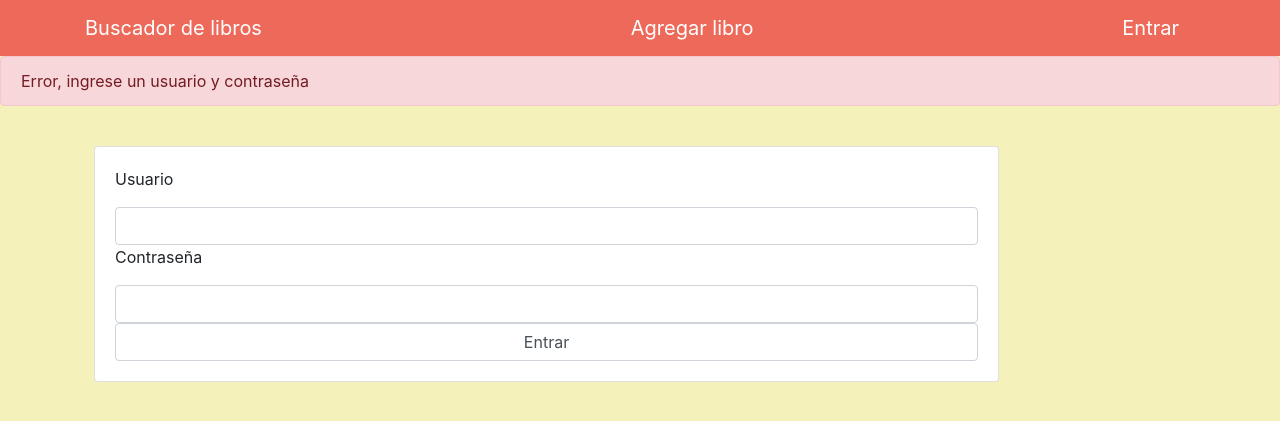
After one commit to jluisv987/Proyecto-bases-de-datos, a PHP site: page /loguear.php in a window 1280 px wide. The commit adds this page. Shown: the top 421 px of the page. Run offline with PHP 8.4, Linux system fonts and the light colour scheme; data that the repository does not hold is empty.

Commit message:
Agregadas las sesiones de usuario

```diff
--- a/includes/header.php
+++ b/includes/header.php
@@ -15,5 +15,17 @@
           <div class="container">
               <a href="index.php" class="navbar-brand">Buscador de libros</a>
               <a href="formulario_agregar_libro.php" class="navbar-brand">Agregar libro</a>
+              <?php
+                session_start();
+                if(isset($_SESSION["usuario"]))
+                {
+                    echo "<h2>".$_SESSION["usuario"]."</h2>";
+                    echo "<a href=\"logout.php\" class=\"navbar-brand\">Salir</a>";
+                }
+                else {
+                    echo "<a href=\"login.php\" class=\"navbar-brand\">Entrar</a>";
+                }
+               ?>
+
           </div>
       </nav>
--- /dev/null
+++ b/loguear.php
@@ -0,0 +1,48 @@
+<?php include('includes/database.php');?>
+<?php include('includes/header.php');?>
+<?php
+    if($_POST['usuario']=="" or $_POST['contrasena']=="")
+    echo "<div class=\"alert alert-danger\" role=\"alert\">
+    Error, ingrese un usuario y contraseña
+    </div>";
+    else {
+        $usuario=$_POST['usuario'];
+        $contrasena=$_POST['contrasena'];
+        $query="SELECT id_usuario FROM usuarios WHERE nombre_usuario = '$usuario' AND contraseña='$contrasena'";
+        $result= $mysqli->query($query) or die($mysqli->error.__LINE__);
+        $row = mysqli_fetch_array($result);
+        if($row['id_usuario']>0)
+        {
+            //session_start();
+
+            if(isset($usuario)){
+                $_SESSION["usuario"] = $usuario;
+                header('Location: index.php');
+                exit();
+            }
+
+        }
+        else {
+            echo "<div class=\"alert alert-danger\" role=\"alert\">
+            Error, usuario o contraseña incorrecta
+            </div>";
+        }
+    }
+ ?>
+ <div class="container p-4">
+     <div class="row">
+         <div class="col-md-10">
+
+             <div class="card card-body">
+                 <form  class="form_search" method="post" action="loguear.php" enctype="multipart/form-data">
+                     <p>Usuario</p>
+                     <input type="text" name="usuario" class="form-control">
+                     <p>Contraseña</p>
+                     <input type="text" name="contrasena" class="form-control">
+                     <input type="submit" name="boton" value="Entrar" class="form-control">
+                 </form>
+             </div>
+         </div>
+     </div>
+ </div>
+<?php include('includes/footer.php');?>
```
Also changed, not shown: login.php (added, +21 -0 lines), logout.php (added, +11 -0 lines).
